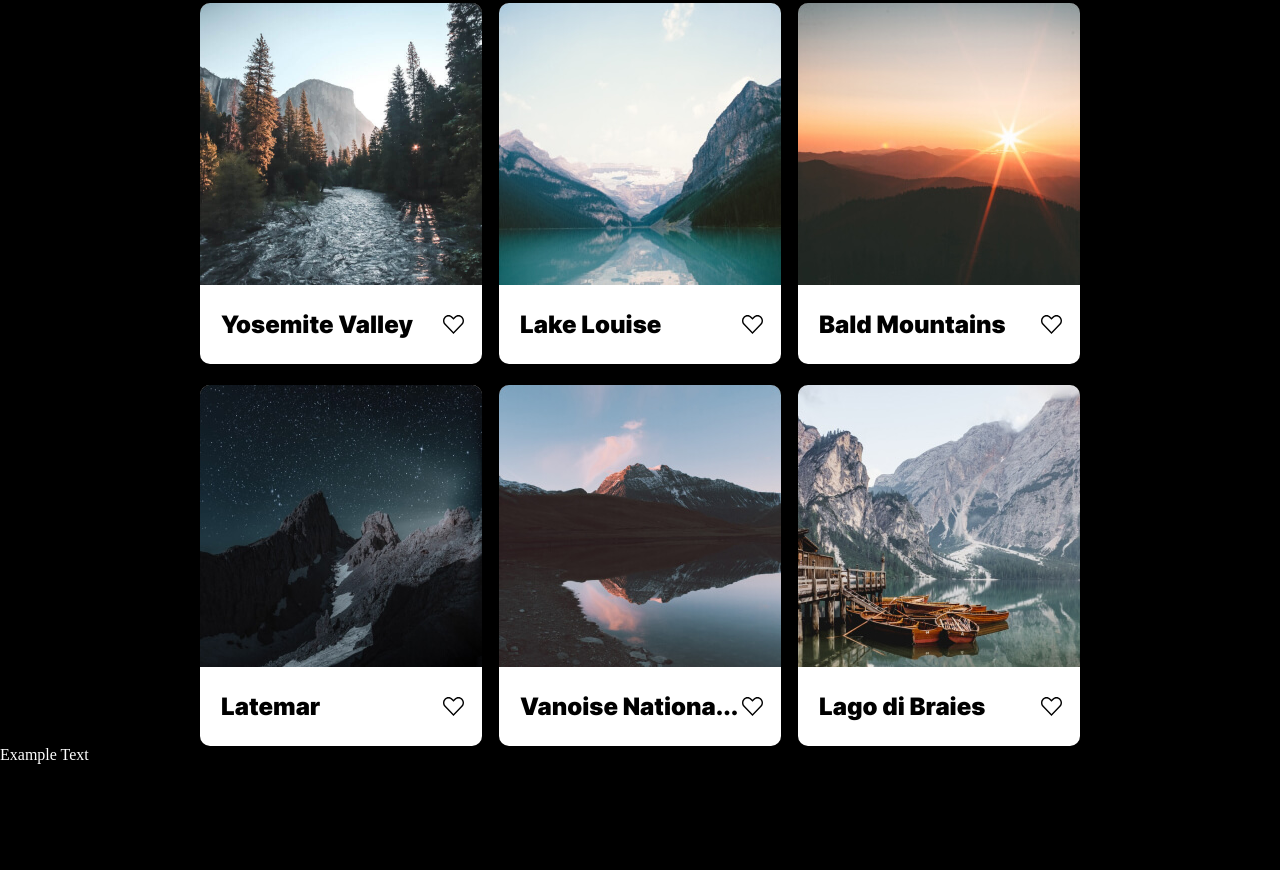
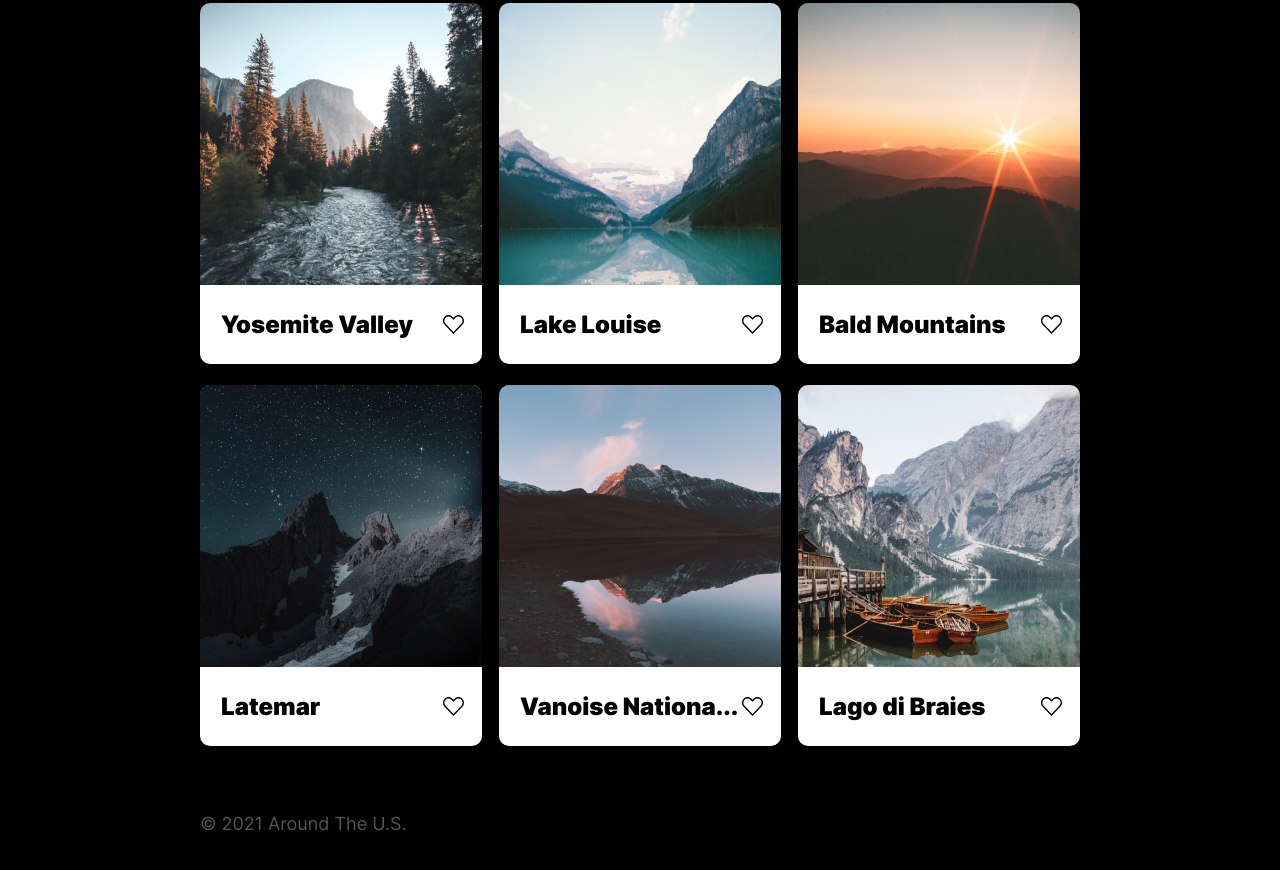
Before and after one commit to JulieBodette/web_project_4, a plain HTML site: page index.html in a window 1280 px wide. Shown: the part 332-1202 px from the top of the page. Before the commit the page ends 1096 px from the top, so only its background shows below. Drawn offline with Linux system fonts and the light colour scheme.

Commit message:
feat:added footer

```diff
--- a/blocks/footer.css
+++ b/blocks/footer.css
@@ -0,0 +1,15 @@
+.footer {
+  margin: 67px auto 60px auto; /* top right bottom left */
+  max-width: 880px; /*max width must be less than width of page or margin:auto does not center it */
+}
+
+.footer__text {
+  margin: 0px;
+  padding: 0px;
+  font-family: "Inter", "Arial", sans-serif; /*fallback fonts */
+  font-style: normal;
+  font-weight: 400;
+  font-size: 18px;
+  line-height: 22px;
+  color: #545454;
+}
--- a/index.html
+++ b/index.html
@@ -13,7 +13,7 @@
         <img class="header__line" src="../images/Line.svg" />
       </header>
       <section class="profile">
-        <!--grid-->
+        <!--profile is a grid-->
         <img class="profile__avatar" src="../images/Avatar.jpg" />
         <div class="profile__info">
           <span>
@@ -29,7 +29,7 @@
         </button>
       </section>
       <section class="grid">
-        <!--Elements section. Make this a grid-->
+        <!--Elements section. This is a grid of pictures-->
         <div class="element">
           <img class="element__image" src="../images/YosemiteValley.jpg" />
           <div class="element__rectangle">
@@ -73,7 +73,11 @@
           </div>
         </div>
       </section>
-      Example Text
+
+      <footer class="footer">
+        <p class="footer__text">© 2021 Around The U.S.</p>
+      </footer>
     </div>
+    <!--End page content-->
   </body>
 </html>
```
